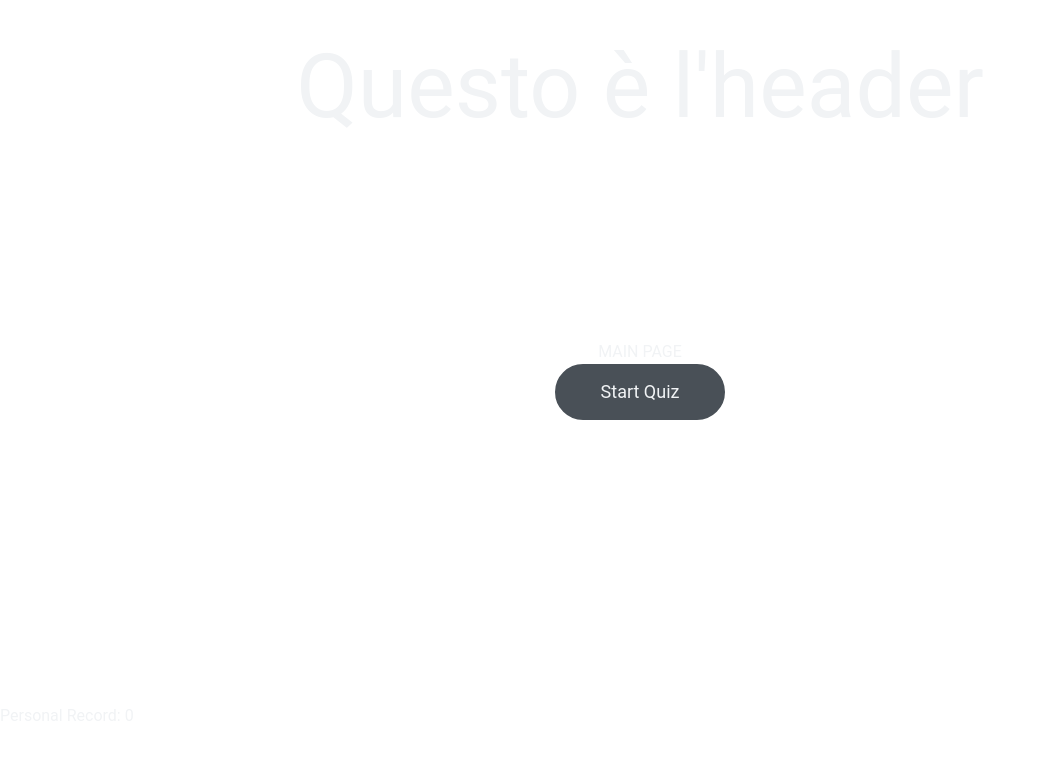
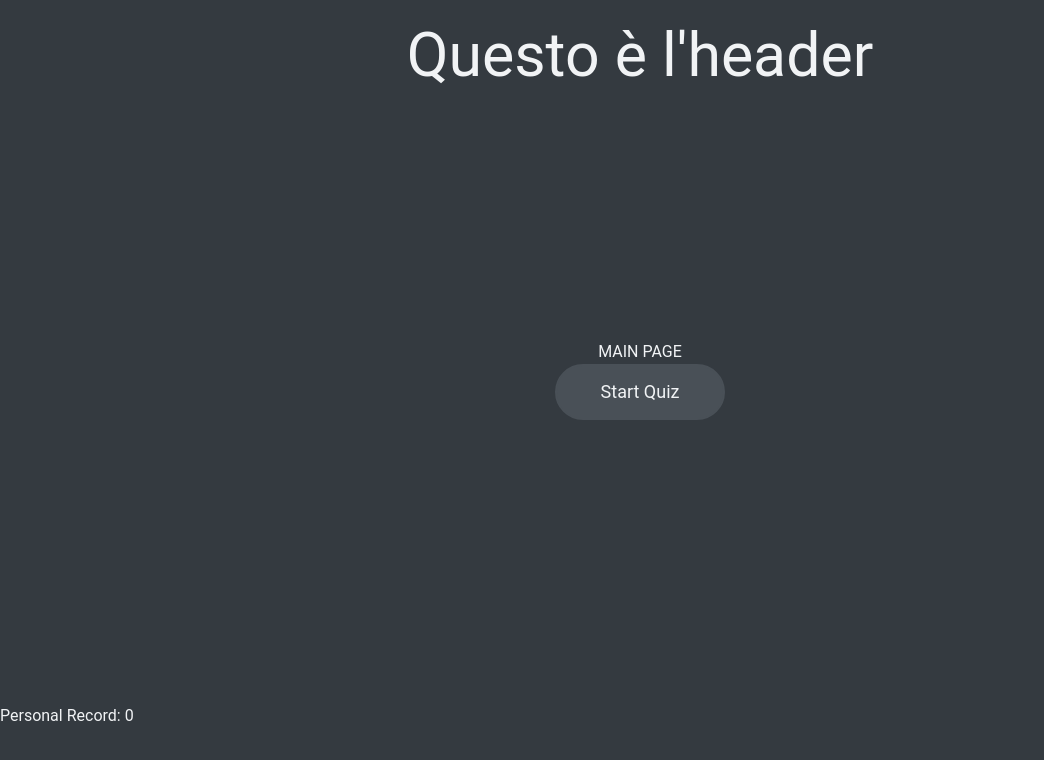
Before and after one commit to CodeStorm-SRL/entry-tests, a React (Vite) app in the folder js/react-quiz-app/: page / in a window 1280 px wide. Shown: the top 760 px of the page, without its empty margins (0-1044 px from the left). Built offline with nearby package versions, Linux system fonts and the light colour scheme; the HTML template or start-up script is replaced by a standard one.

Commit message:
Implementa styling-Text

```diff
--- a/js/react-quiz-app/src/components/atoms/Text.tsx
+++ b/js/react-quiz-app/src/components/atoms/Text.tsx
@@ -25,7 +25,7 @@ const Text: FC<TextProps> = ({
 
   // Stile in base alla variante e al tag
   const styles: Record<TextTags, string> = {
-    h1: "text-h1",
+    h1: "text-h1r md-text-h1 leading-[1.2]",
     h2: "text-h2",
     h4: "text-h4",
     p: "text-md",
@@ -38,7 +38,7 @@ const Text: FC<TextProps> = ({
   } ${customClassName ? customClassName : ""}`;
 
   return (
-    <El {...attributes} className={classNames}>
+    <El {...attributes} className={classNames + " "}>
       {children}
     </El>
   );
--- a/js/react-quiz-app/src/components/layout/AppLayout.tsx
+++ b/js/react-quiz-app/src/components/layout/AppLayout.tsx
@@ -7,7 +7,7 @@ import Main from "../template/Main";
 // il suo contenuto in base alla pagina
 const AppLayout: FC = () => {
   return (
-    <div className="flex flex-col min-h-[100vh]">
+    <div className="flex flex-col min-h-[100vh] bg-dark">
       <Header />
       <Main />
       <Footer />
--- a/js/react-quiz-app/tailwind.config.ts
+++ b/js/react-quiz-app/tailwind.config.ts
@@ -17,6 +17,7 @@ export default {
       },
       fontSize: {
         h1: "5.6rem",
+        h1r: "3.8rem",
         h2: "3.6rem",
         h4: "2.2rem",
       },
```
